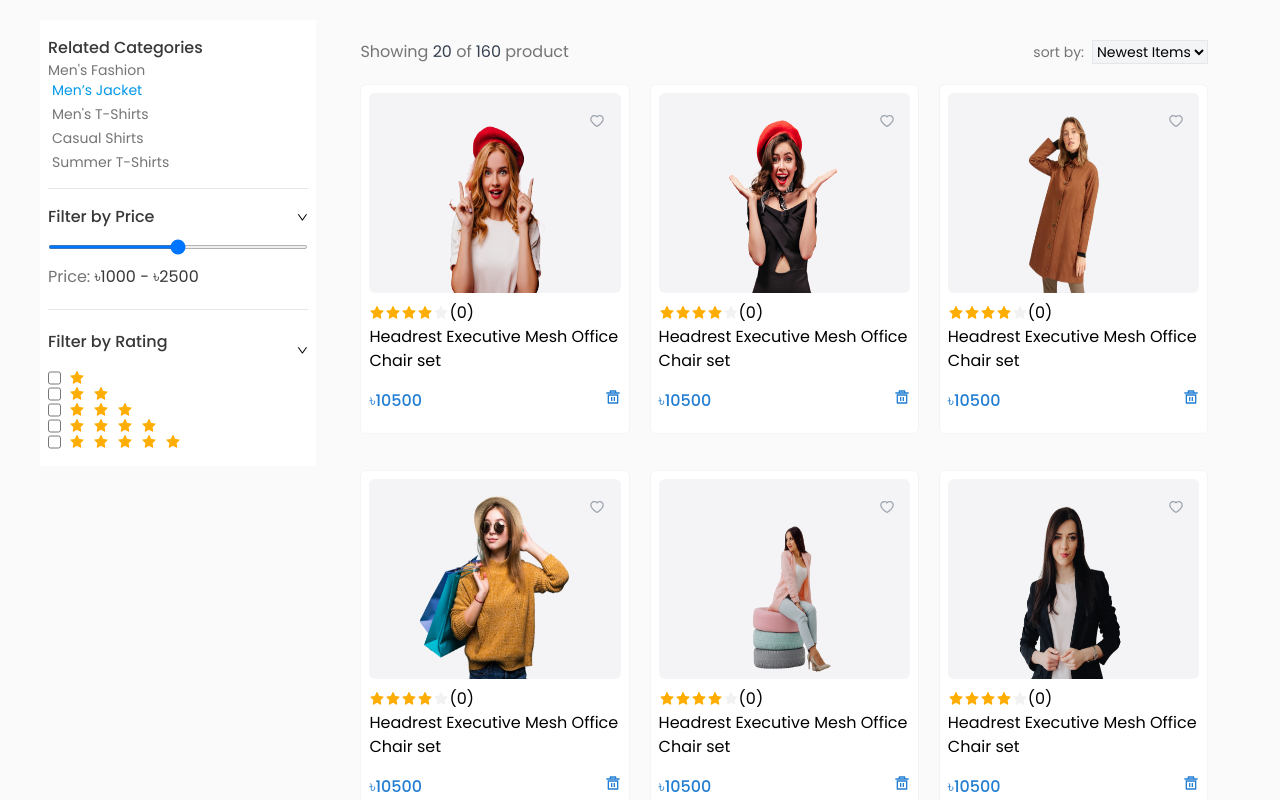
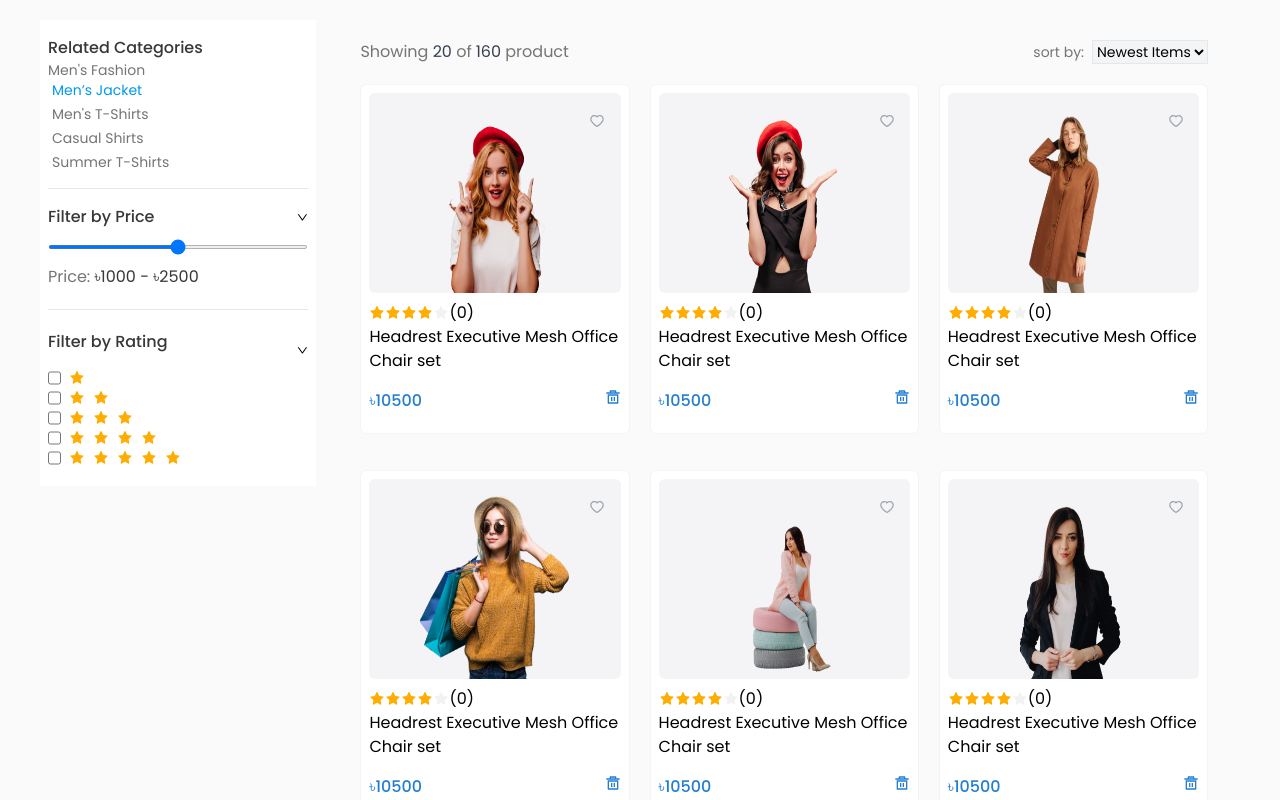
Before and after one commit to mousumiaktar/oikko-dotcom-bd, a React (Create React App) app: page /category in a window 1280 px wide. Shown: the top 800 px of the page. Built offline with nearby package versions, Linux system fonts and the light colour scheme.

Commit message:
margin correction

```diff
--- a/src/components/pages/productCategory/FilterProduct.js
+++ b/src/components/pages/productCategory/FilterProduct.js
@@ -32,29 +32,29 @@
                     <small><AiOutlineDown /></small>
                 </div>
                 <div>
-                    <div className='flex gap-2'>
+                    <div className='flex gap-2 mb-1'>
                         <input type="checkbox" name="" id="" />
                         <AiFillStar className='text-[#FFAD01]' />
                     </div>
-                    <div className='flex gap-2'>
+                    <div className='flex gap-2 mb-1'>
                         <input type="checkbox" name="" id="" />
                         <AiFillStar className='text-[#FFAD01]' />
                         <AiFillStar className='text-[#FFAD01]' />
                     </div>
-                    <div className='flex gap-2'>
+                    <div className='flex gap-2 mb-1'>
                         <input type="checkbox" name="" id="" />
                         <AiFillStar className='text-[#FFAD01]' />
                         <AiFillStar className='text-[#FFAD01]' />
                         <AiFillStar className='text-[#FFAD01]' />
                     </div>
-                    <div className='flex gap-2'>
+                    <div className='flex gap-2 mb-1'>
                         <input type="checkbox" name="" id="" />
                         <AiFillStar className='text-[#FFAD01]' />
                         <AiFillStar className='text-[#FFAD01]' />
                         <AiFillStar className='text-[#FFAD01]' />
                         <AiFillStar className='text-[#FFAD01]' />
                     </div>
-                    <div className='flex gap-2'>
+                    <div className='flex gap-2 mb-1'>
                         <input type="checkbox" name="" id="" />
                         <AiFillStar className='text-[#FFAD01]' />
                         <AiFillStar className='text-[#FFAD01]' />
```
